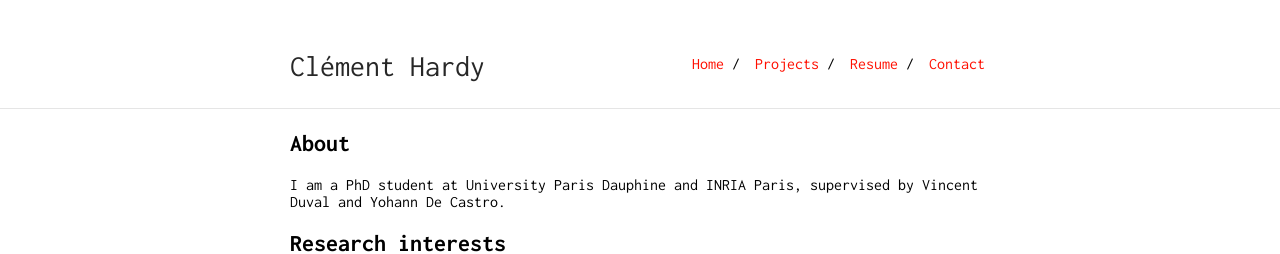
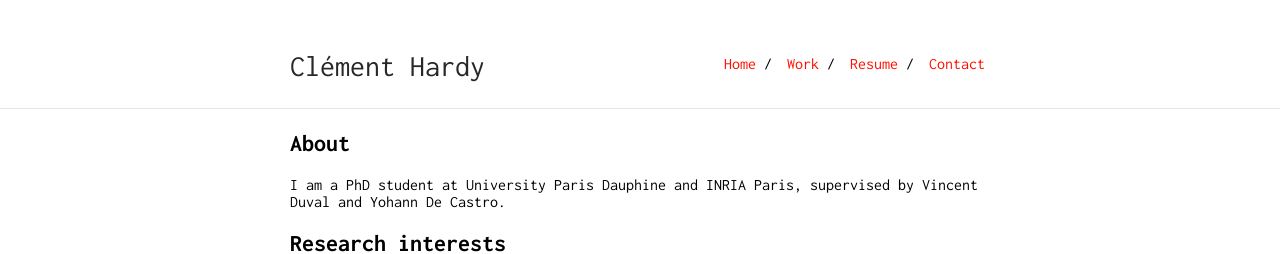
Before and after one commit to ClementHardy/clementhardy.github.io, a Jekyll site: the page built from index.md, in a window 1280 px wide. Shown: the top 254 px of the page. Built offline with Jekyll 4.4.1, drawn with Linux system fonts in a browser that asks for light colours.

Commit message:
Update _config.yml

```diff
--- a/_config.yml
+++ b/_config.yml
@@ -18,7 +18,7 @@ sass:
 nav:
  - name: "Home"
    link: ""
- - name: "Projects"
+ - name: "Work"
    link: "projects"
  - name: "Resume"
    link: "resume"
```
